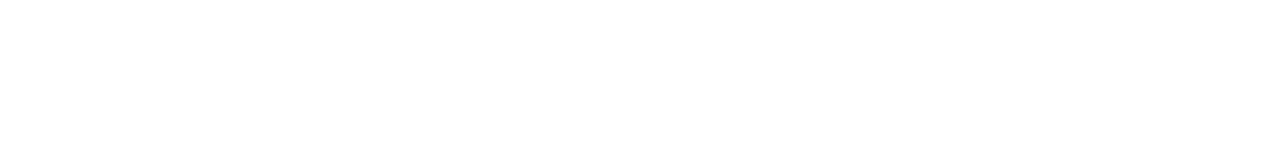
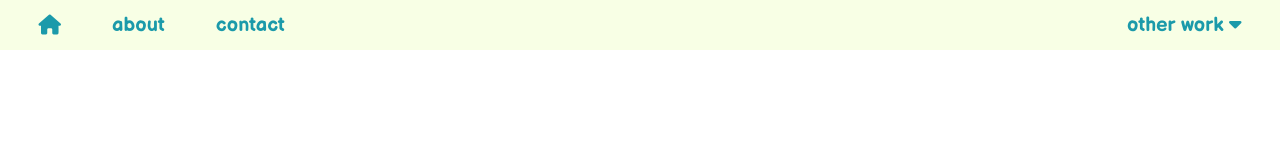
Before and after one commit to ajkady/portfolio, a plain HTML site: page work-pages/sketchbook.html in a window 1280 px wide. Drawn offline with Linux system fonts and the light colour scheme.

Commit message:
header for work pages

```diff
--- a/work-pages/sketchbook.html
+++ b/work-pages/sketchbook.html
@@ -3,7 +3,38 @@
   <head>
     <meta charset="UTF-8" />
     <meta name="viewport" content="width=device-width, initial-scale=1.0" />
-    <title>Graphic Design</title>
+    <title>Sketchbook</title>
+    <link rel="stylesheet" href="work-style.css" />
+    <script
+      src="https://kit.fontawesome.com/1de31475bb.js"
+      crossorigin="anonymous"
+    ></script>
   </head>
-  <body></body>
+  <body>
+    <header>
+      <nav>
+        <div class="header-1">
+          <ul>
+            <a class="home" href="../index.html"><i class="fas fa-home"></i></a>
+            <li><a id="about-link" href="../index.html#layer-3">about</a></li>
+            <li>
+              <a id="contact-link" href="../index.html#layer-4">contact</a>
+            </li>
+          </ul>
+        </div>
+        <div class="dropdown">
+          <button class="dropbtn">
+            other work <i class="fa fa-caret-down"></i>
+          </button>
+          <div class="dropdown-content">
+            <a href="illustration-fine-art.html">illustration/junk</a>
+            <a href="graphic-design.html">graphic design</a>
+            <a href="videos.html">videos</a>
+            <a href="web-design.html">web design</a>
+          </div>
+        </div>
+      </nav>
+    </header>
+    <div class="content"></div>
+  </body>
 </html>
--- /dev/null
+++ b/work-pages/work-style.css
@@ -0,0 +1,128 @@
+@import url("https://fonts.googleapis.com/css2?family=Balsamiq+Sans:wght@700&display=swap");
+@import url("https://fonts.googleapis.com/css2?family=Fredoka+One&display=swap");
+
+:root {
+  --layer-1: #ef476f;
+  --layer-2: #ffc43d;
+  --layer-3: #06d6a0;
+  --layer-4: #1b9aaa;
+  --header: #f8ffe5;
+}
+* {
+  margin: 0;
+  padding: 0;
+  border: 0;
+  box-sizing: border-box;
+}
+
+/*header styles*/
+nav {
+  margin-top: 0px;
+  background-color: var(--header);
+  position: fixed;
+  width: 100%;
+  height: 50px;
+  display: flex;
+  justify-content: space-between;
+  align-items: center;
+  z-index: 2;
+}
+.header-1 {
+  display: flex;
+  align-items: center;
+}
+nav ul {
+  display: flex;
+  list-style: none;
+  justify-content: flex-end;
+  align-items: center;
+}
+
+nav ul li a {
+  text-decoration: none;
+  color: var(--layer-4);
+  font-family: "Balsamiq Sans", sans-serif;
+  padding: 2vw;
+  font-size: 20px;
+  transition: all 0.5s ease;
+  -webkit-tap-highlight-color: rgba(0, 0, 0, 0);
+}
+
+.home {
+  font-size: 20px;
+  color: var(--layer-4);
+  transition: all 0.5s ease;
+  padding-left: 3vw;
+  padding-right: 2vw;
+}
+.home:hover {
+  color: var(--layer-1);
+}
+#about-link:hover {
+  color: var(--layer-1);
+}
+#contact-link:hover {
+  color: var(--layer-1);
+}
+
+/* Dropdown Button */
+.dropbtn {
+  background-color: var(--header);
+  font-family: "Balsamiq Sans", sans-serif;
+  font-size: 20px;
+  color: var(--layer-4);
+  border: none;
+  transition: all 0.5s ease;
+}
+
+/* The container <div> - needed to position the dropdown content */
+.dropdown {
+  position: relative;
+  display: inline-block;
+  padding-right: 3vw;
+}
+
+/* Dropdown Content (Hidden by Default) */
+.dropdown-content {
+  display: none;
+  position: absolute;
+  right: 0px;
+  background-color: var(--header);
+  min-width: 160px;
+  z-index: 1;
+  border-radius: 0 0 7px 7px;
+}
+@media (min-width: 1250px) {
+  .dropdown-content {
+    right: 15px;
+  }
+}
+/* Links inside the dropdown */
+.dropdown-content a {
+  color: var(--layer-4);
+  font-size: 18px;
+  padding: 10px 13px;
+  text-decoration: none;
+  display: block;
+  font-family: "Balsamiq Sans", sans-serif;
+  transition: all ease 0.3s;
+}
+
+/* Change color of dropdown links on hover */
+.dropdown-content a:hover {
+  color: var(--layer-1);
+}
+
+/* Show the dropdown menu on hover */
+.dropdown:hover .dropdown-content {
+  display: block;
+}
+
+/* Change the background color of the dropdown button when the dropdown content is shown */
+.dropdown:hover .dropbtn {
+  color: var(--layer-1);
+}
+
+.content {
+  padding-top: 90px;
+}
```
Also changed, not shown: work-pages/graphic-design.html (+32 -1 lines), work-pages/illustration-fine-art.html (+32 -1 lines), work-pages/videos.html (+32 -2 lines), work-pages/web-design.html (+32 -1 lines).
